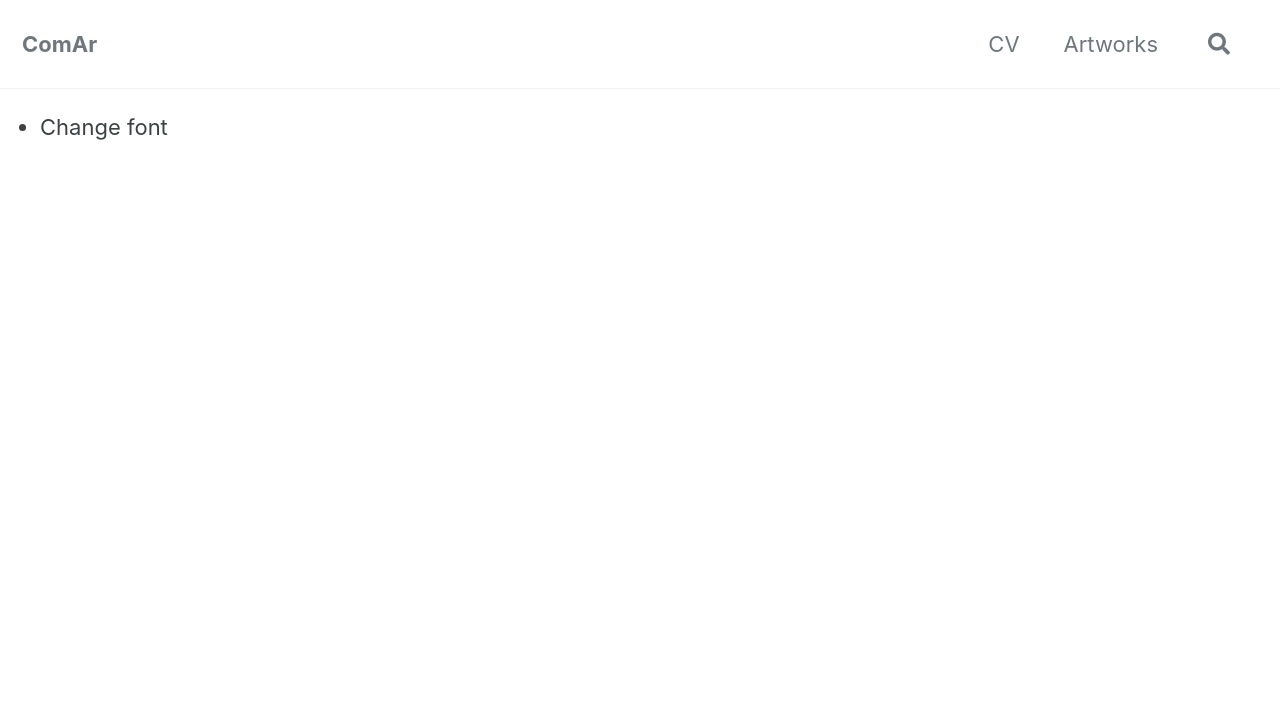
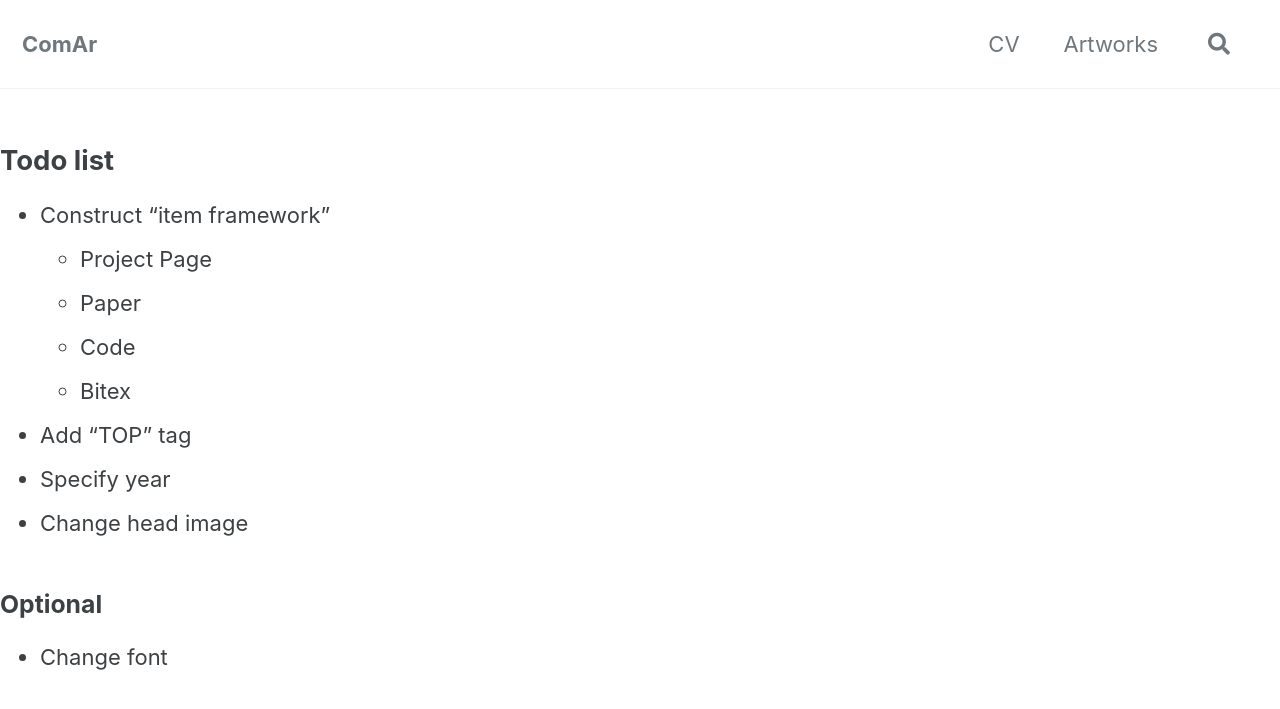
Before and after one commit to KIMGEONUNG/KIMGEONUNG.github.io, a Jekyll site: the page built from todo.md, in a window 1280 px wide. Shown: the top 709 px of the page. Built offline with Jekyll 4.4.1, drawn with Linux system fonts in a browser that asks for light colours; cached includes are drawn as plain includes; our own code applies the rules of GitHub Pages for plain Markdown files.

Commit message:
update: trivial

```diff
--- a/_pages/BigColor.html
+++ b/_pages/BigColor.html
@@ -485,8 +485,10 @@ h3.figtitle {
     </div>
     <div class="download-links">
         <ul>
-            <li> <a href="https://kimgeonung.github.io/bigcolor/" target="_blank"> Paper PDF(coming soon) </a> </li>
+            <li> <a href="/assets/bigcolor/bigcolor_main.pdf" target="_blank"> Paper </a> </li>
+            <li> <a href="/assets/bigcolor/bigcolor_supp.pdf" target="_blank"> Supplement </a> </li>
             <li> <a href="https://github.com/KIMGEONUNG/BigColor" target="_blank"> Code release on GitHub </a> </li>
+            <li> <a href="" target="_blank"> ArXiv (coming soon) </a> </li>
         </ul>
     </div>
    </div>
--- a/todo.md
+++ b/todo.md
@@ -1 +1,15 @@
+## Todo list
+
+- Construct "item framework"
+    - Project Page
+    - Paper
+    - Code
+    - Bitex
+- Add "TOP" tag
+- Specify year
+- Change head image
+
+
+### Optional
+
 - Change font
```
Also changed, not shown: 2 other files.
